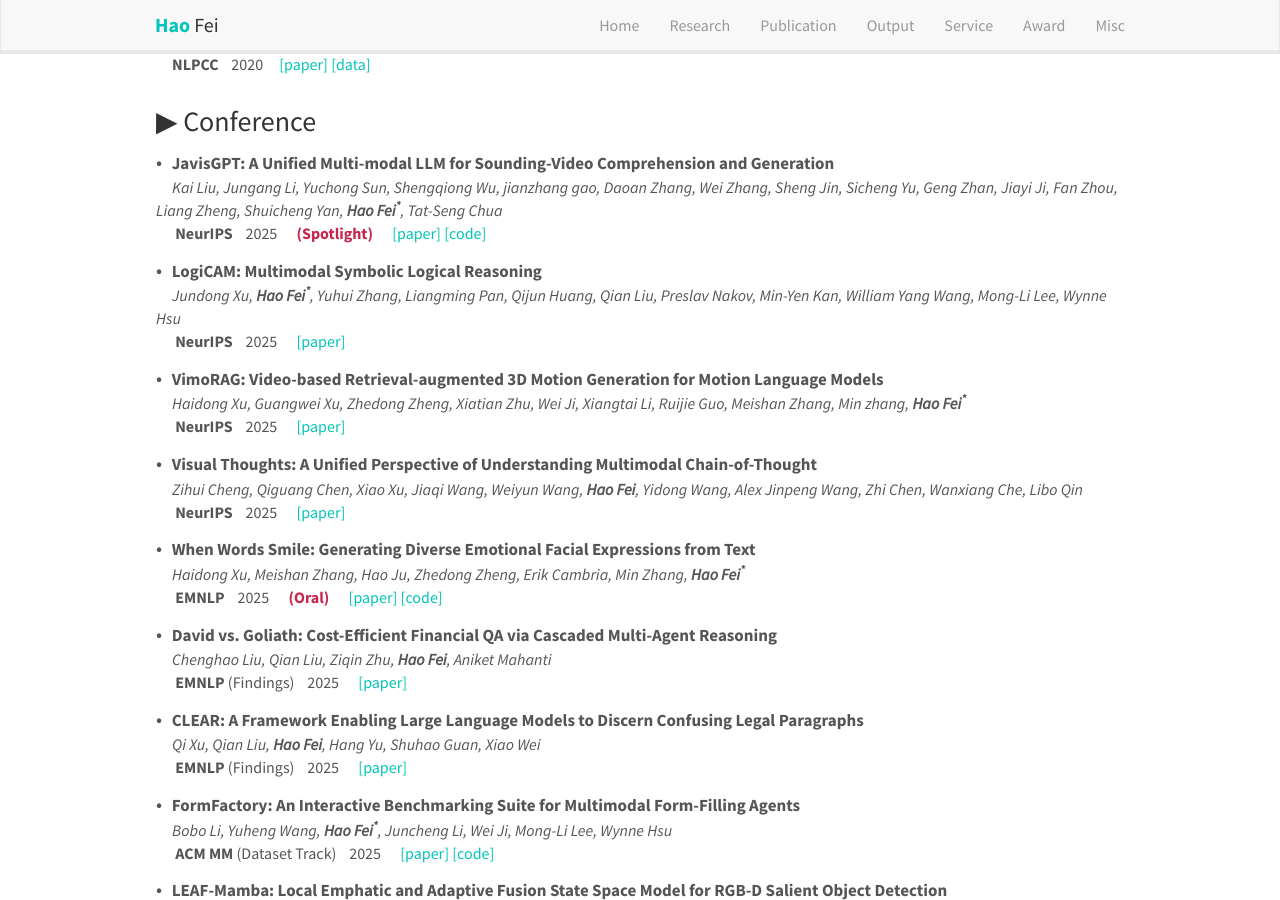
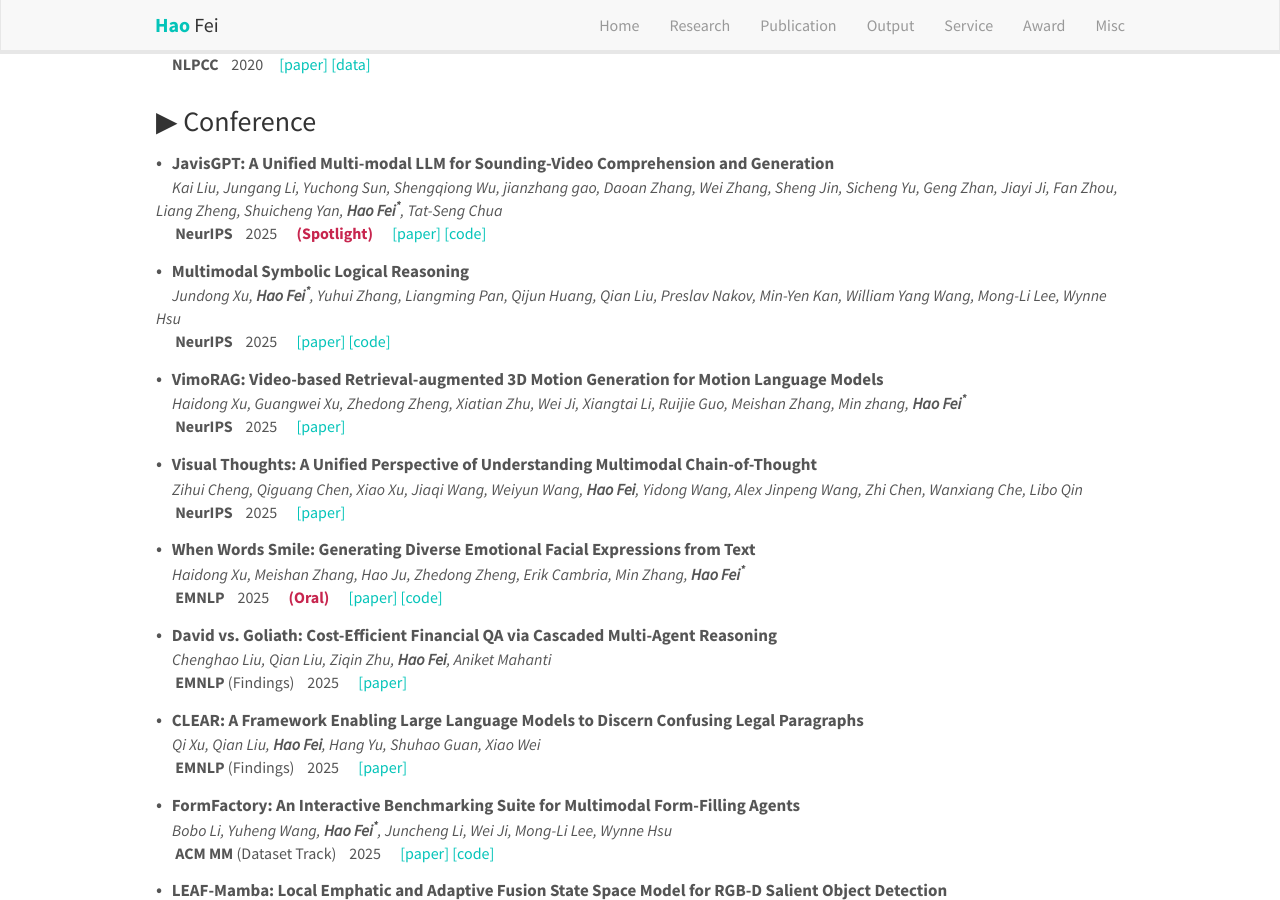
Before and after one commit to scofield7419/scofield7419.github.io, a Jekyll site: the page built from _pages/publications.md, in a window 1280 px wide and 900 px high, scrolled down 2321 px. Built offline with Jekyll 4.4.1, drawn with Linux system fonts in a browser that asks for light colours; nearby versions of some CDN libraries; comment, search, counter and statistics services are not loaded; a style sheet for code colours, icons or effects is not loaded.

Commit message:
Update pub_conference.yml

```diff
--- a/_data/pub_conference.yml
+++ b/_data/pub_conference.yml
@@ -12,15 +12,14 @@
 
 
 
-- title: "LogiCAM: Multimodal Symbolic Logical Reasoning"
+- title: "Multimodal Symbolic Logical Reasoning"
   venue:
     name: NeurIPS
   year: 2025
   authors: Jundong Xu, <strong>Hao Fei<sup>*</sup></strong>, Yuhui Zhang, Liangming Pan, Qijun Huang, Qian Liu, Preslav Nakov, Min-Yen Kan, William Yang Wang, Mong-Li Lee, Wynne Hsu
   link:
     paper: #
-    code: #
-
+    code: https://llm-symbol.github.io/MuSLR
 
 
 
```
